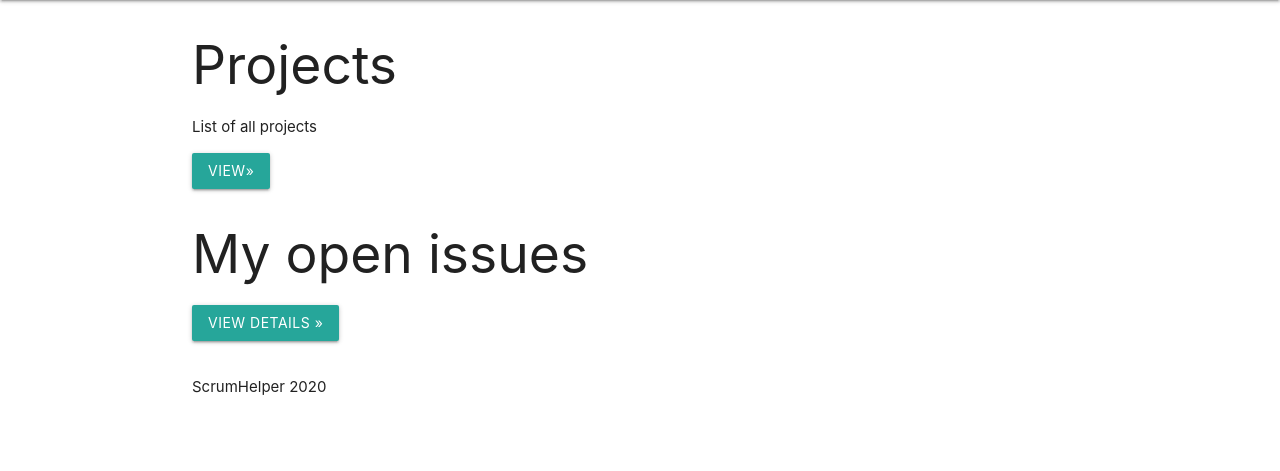
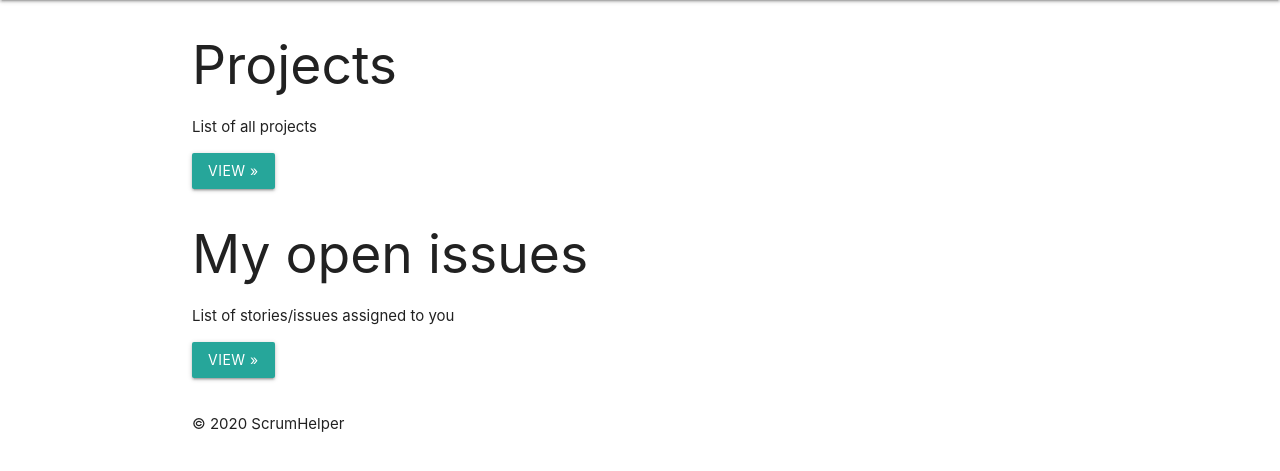
Before and after one commit to nalevi/project_django, a Django app: page /users/ in a window 1280 px wide. Shown: the part 64-535 px from the top of the page. Run offline with Django 3.2, Linux system fonts and the light colour scheme.

Commit message:
small details

```diff
--- a/ScrumHelper/ScrumHelper/templates/ScrumHelper/base.html
+++ b/ScrumHelper/ScrumHelper/templates/ScrumHelper/base.html
@@ -49,11 +49,16 @@
             {% endblock content %}
         </div>
         {# The Footer #}
-        <div class="footer">
+        <footer>
             <div class="container">
-                <p>ScrumHelper 2020</p>
+
             </div>
-        </div>
+            <div class="footer-copyright">
+                <div class="container">
+                © 2020 ScrumHelper
+                </div>
+              </div>
+        </footer>
     </body>
 
     {% block footer_javascript %}
--- a/ScrumHelper/projects/templates/projects/index.html
+++ b/ScrumHelper/projects/templates/projects/index.html
@@ -1,2 +1,4 @@
 {% extends 'ScrumHelper/base.html' %}
 {% load static %}
+
+{% block title %} Projects {% endblock %}
--- a/ScrumHelper/users/templates/users/index.html
+++ b/ScrumHelper/users/templates/users/index.html
@@ -10,11 +10,12 @@
                 <div class="col-md-4">
                     <h2>Projects</h2>
                     <p>List of all projects</p>
-                    <p><a class="btn btn-secondary" href="{% url 'projects:index' %}" role="button">View»</a></p>
+                    <p><a class="btn btn-secondary" href="{% url 'projects:index' %}" role="button">View »</a></p>
                 </div>
                 <div class="col-md-4">
                     <h2>My open issues</h2>
-                    <p><a class="btn btn-secondary" href="#" role="button">View details »</a></p>
+                    <p>List of stories/issues assigned to you</p>
+                    <p><a class="btn btn-secondary" href="#" role="button">View »</a></p>
                 </div>
             </div>
         </div> <!-- /container -->
```
